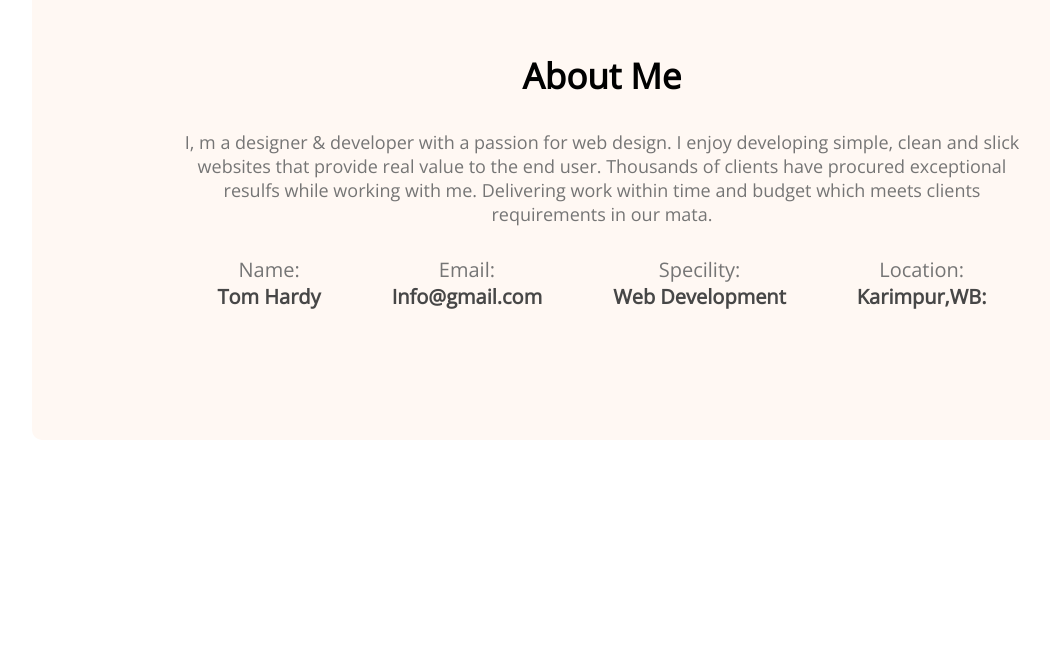
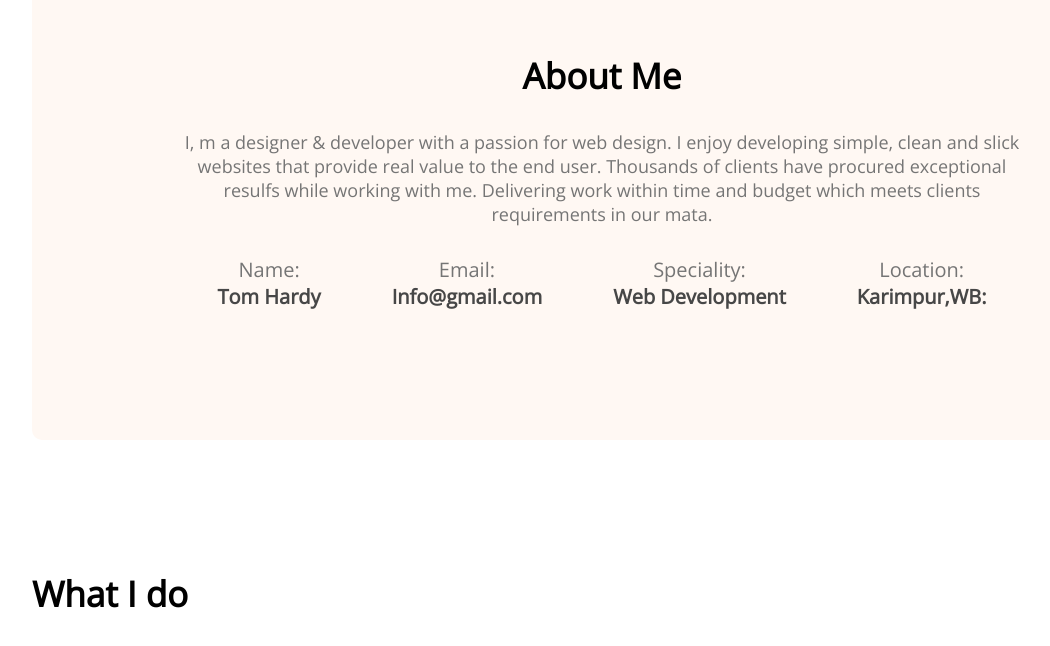
Before and after one commit to soourav8/my-first-portfolio, a plain HTML site: page index.html in a window 1280 px wide. Shown: the part 1048-1694 px from the top of the page, without its empty margins (38-1088 px from the left). Before the commit the page ends 1488 px from the top, so only its background shows below. Drawn offline with nearby package versions, Linux system fonts and the light colour scheme.

Commit message:
what i do section

```diff
--- a/index.html
+++ b/index.html
@@ -49,7 +49,7 @@
                     <p class="info-description">Info@gmail.com</p>
                 </div>
                 <div class="about-info">
-                    <p class="info-title">Specility:</p>
+                    <p class="info-title">Speciality:</p>
                     <p class="info-description">Web Development</p>
                 </div>
                 <div class="about-info">
@@ -60,6 +60,10 @@
             </div>
 
         </section>
+        <section class="what-i-do">
+            <!-- what i do section -->
+            <h3 class="section-title">What I do</h3>
+        </section>
     </main>
     <footer>
 
--- a/styles/portfolio.css
+++ b/styles/portfolio.css
@@ -118,3 +118,9 @@ main {
     color: #474747;
     font-weight: 700;
 }
+
+
+/* what i do style*/
+.what-i-do{
+    margin-top: 130px;
+}
```
